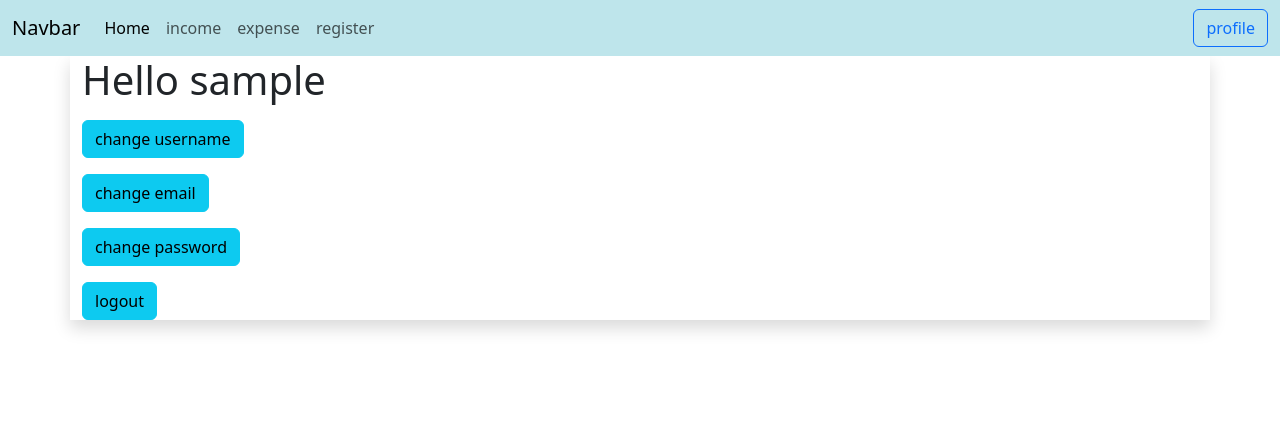
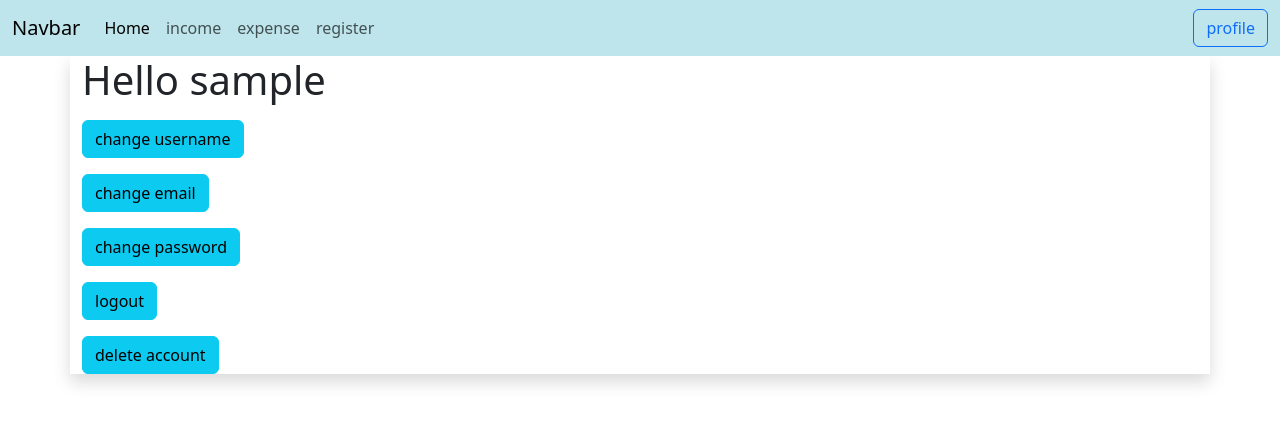
Before and after one commit to M-Amin-2007/bestoon_from_jadi, a Django app: page /account/user/ in a window 1280 px wide. Shown: the top 425 px of the page. Run offline with Django 3.2, Linux system fonts and the light colour scheme; the visitor is signed in with stand-in values (Sample User, id 1).

Commit message:
delete account ability for user

```diff
--- a/account_manager/templates/account_manager/user.html
+++ b/account_manager/templates/account_manager/user.html
@@ -21,6 +21,10 @@
     <form action="{% url "account_manager:logout_view" %}" method="post">
                         <input type="submit" class="btn btn-info" value="logout">
     </form>
+    </div><div class="mb-3">
+    <form action="{% url "account_manager:delete_account" %}" method="post">
+                        <input type="submit" class="btn btn-info" value="delete account">
+    </form>
     </div>
     </div>
 {% endblock %}
--- a/account_manager/urls.py
+++ b/account_manager/urls.py
@@ -11,6 +11,6 @@ urlpatterns = [
     path("logout_view/", views.logout_view, name="logout_view"),
     path("register/", views.register, name="register"),
     path("login/", views.login_view, name="login"),
+    path("delete_account/", views.delete_account_view, name="delete_account"),
     path("user/", views.user_view, name="user"),
-
 ]
--- a/account_manager/views.py
+++ b/account_manager/views.py
@@ -223,3 +223,14 @@ def logout_view(request):
     else:
         logout(request)
         return redirect(reverse("account_manager:user"))
+
+
+@csrf_exempt
+def delete_account_view(request):
+    """delete_account_view"""
+    if request.method == "GET":
+        raise Http404("not found!")
+    else:
+        user = request.user
+        user.delete()
+        return redirect(reverse("account_manager:login"))
```
Also changed, not shown: web/views.py (+1 -7 lines).
